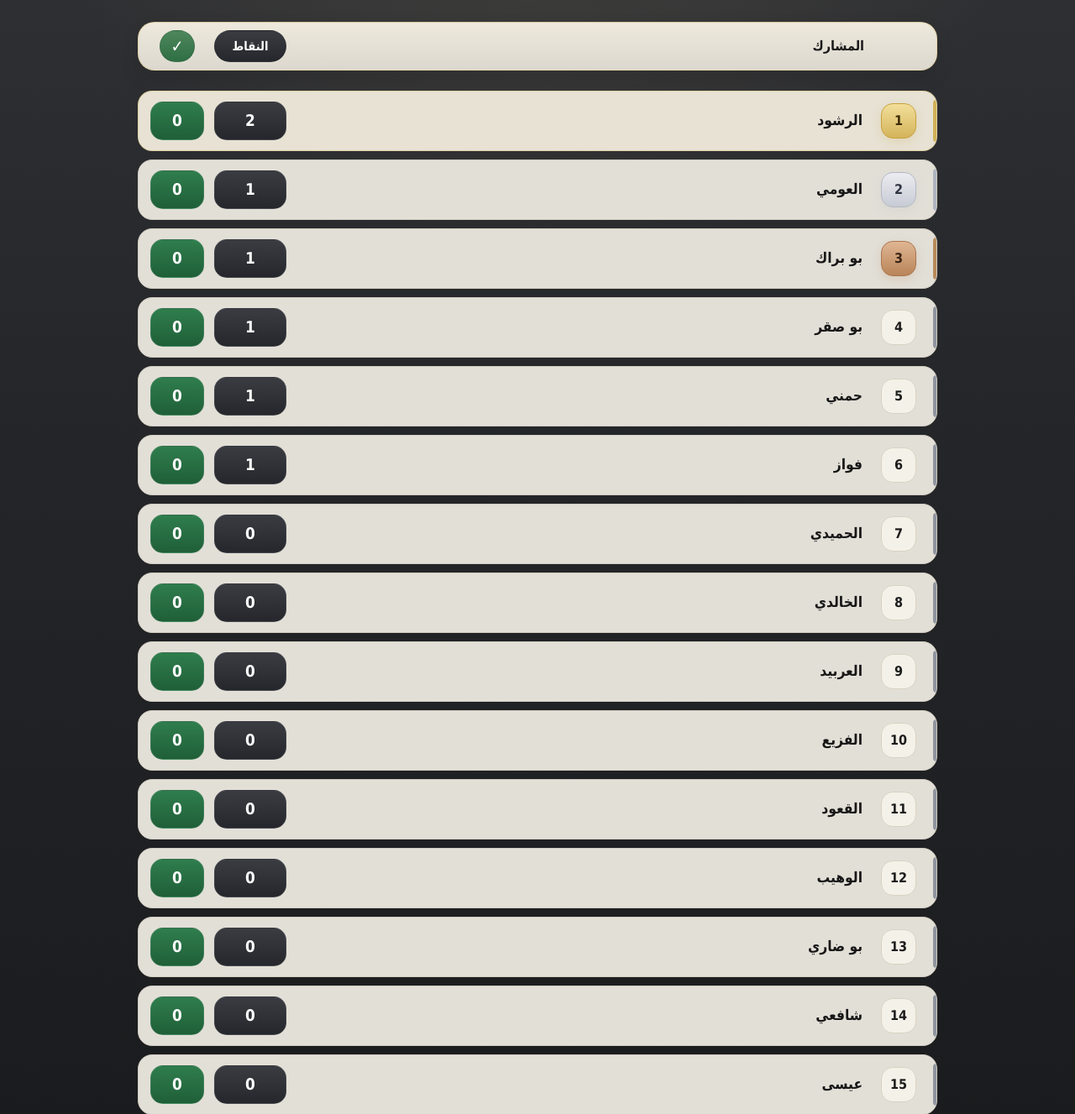
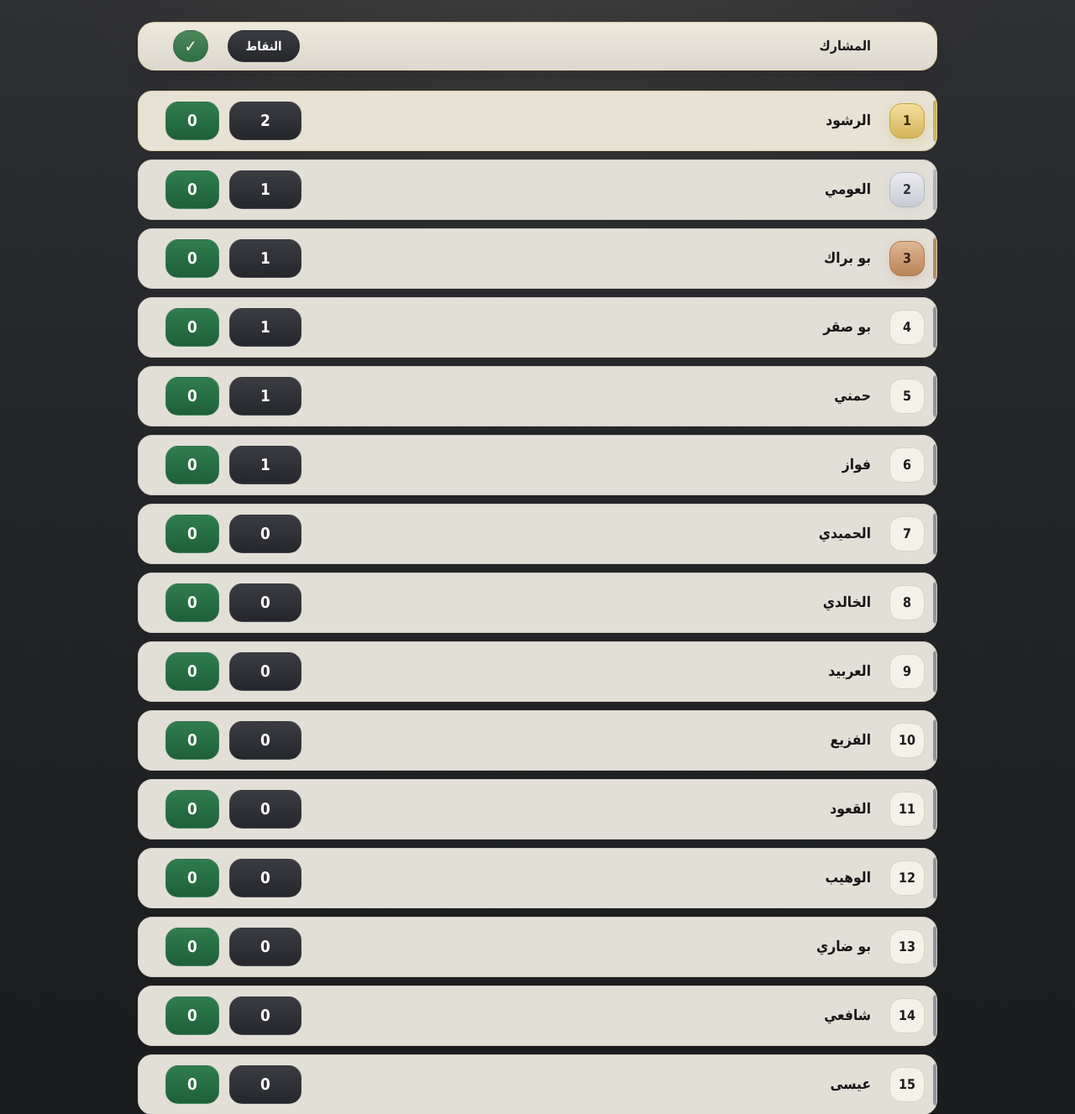
Before and after one commit to mcvals21/worldcup-predictions, a Flask app: page /leaderboard in a window 1280 px wide. Shown: the part 306-1633 px from the top of the page at 84% size. Run offline with Flask 3, Linux system fonts and the light colour scheme; data comes from the database, SQL or seed files in the repository; data that the repository does not hold is empty.

Commit message:
Update leaderboard.html

```diff
--- a/templates/leaderboard.html
+++ b/templates/leaderboard.html
@@ -55,7 +55,7 @@
 
   min-height:56px;
   margin:0 0 10px;
-  padding:9px 22px 9px 14px;
+  padding:9px 14px 9px 30px;
   border-radius:20px;
 
   background:linear-gradient(180deg,#eee9dc,#dcd8cf);
@@ -121,7 +121,7 @@
   gap:12px;
 
   min-height:68px;
-  padding:12px 24px 12px 14px;
+  padding:12px 14px 12px 32px;
   border-radius:17px;
 
   background:#e2dfd7;
@@ -283,7 +283,7 @@
 
   .rank-solo-table-head{
     min-height:48px;
-    padding:7px 14px 7px 10px;
+    padding:7px 10px 7px 22px;
     font-size:.68rem;
     line-height:1.1;
     border-radius:18px;
@@ -311,7 +311,7 @@
 
   .rank-solo-row{
     min-height:64px;
-    padding:11px 16px 11px 12px;
+    padding:11px 12px 11px 24px;
     border-radius:16px;
   }
 
```
